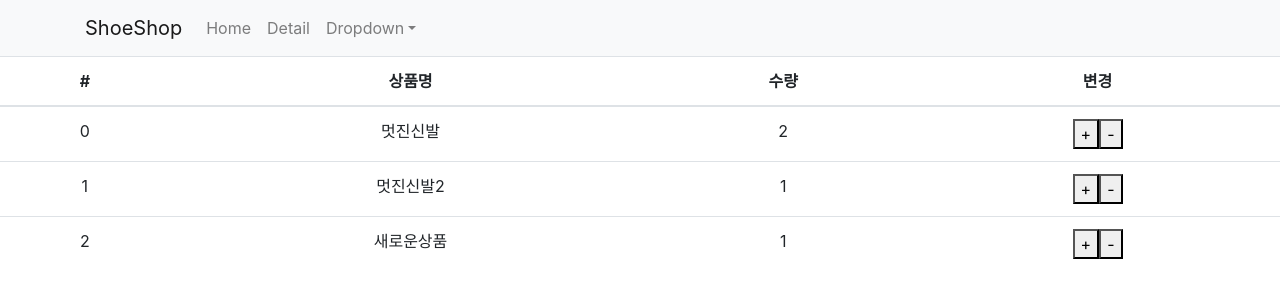
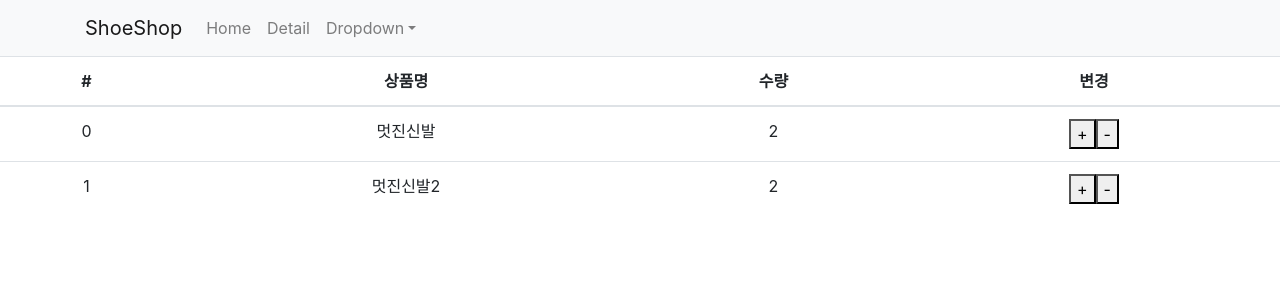
Before and after one commit to Yeonlisa/Shop, a React (Create React App) app: page /detail/1 in a window 1280 px wide. Both pictures are taken after a click on the button "주문하기". Shown: the top 300 px of the page. Built offline with nearby package versions, Linux system fonts and the light colour scheme.

Commit message:
장바구니 기능 완성하기 가이드

```diff
--- a/src/App.js
+++ b/src/App.js
@@ -5,7 +5,7 @@ import './App.css';
 import Data from './data.js';
 import Detail from './Detail.js';
 import axios from 'axios';
-import { Link, Route, Switch } from 'react-router-dom';
+import { Link, Route, Switch, useHistory } from 'react-router-dom';
 
 import Cart from './Cart.js';
 
@@ -58,7 +58,7 @@ function App() {
               <div className="row">
                 {
                   shoes.map((a,i) => {
-                    return <Card shoes={shoes[i]} i={i} key={i}/>
+                    return <Card shoes={shoes[i]} i={i} key={i} />
                   })
                 }
               </div>
@@ -105,12 +105,14 @@ function App() {
 function Card(props) {
 
   let 재고 = useContext(재고context);
+  let history = useHistory();
 
   return (
-      <div className="col-md-4">
+      <div className="col-md-4" onClick={() => { history.push('/detail/' + props.shoes.id) }}>
+
         <img src={ 'https://codingapple1.github.io/shop/shoes' + (props.i+1) + '.jpg' } width="100%"/>
         <h4>{ props.shoes.title }</h4>
-        <p>{ props.shoes.content} & { props.shoes.price}</p>
+        <p>{ props.shoes.content } & { props.shoes.price }</p>
         <Test />
       </div>
   )
--- a/src/Cart.js
+++ b/src/Cart.js
@@ -28,9 +28,9 @@ function Cart(props) {
                                     <td>{ a.name }</td>
                                     <td>{ a.quan }</td>
                                     <td>
-                                        <button onClick={() => { dispatch({ type : '수량증가' }) }}>
+                                        <button onClick={() => { dispatch({ type : '수량증가', 데이터 : a.id }) }}>
                                         +</button>
-                                        <button onClick={() => { dispatch({ type : '수량감소' }) }}>
+                                        <button onClick={() => { dispatch({ type : '수량감소', 데이터 : a.id }) }}>
                                         -</button>
                                     </td>
                                 </tr>
@@ -39,6 +39,8 @@ function Cart(props) {
                     }
                 </tbody>
             </Table>
+
+
             { props.alert열렸니 === true
                 ? (<div className="my-alert2">
                     <p>지금 구매하시면 신규할인 20%</p>
--- a/src/Detail.js
+++ b/src/Detail.js
@@ -39,10 +39,10 @@ function Detail(props) {
     },[]);
 
     let { id } = useParams();
-    let 찾은상품 = props.shoes.find((상품) =>{
-        return 상품.id == id
-    });
     let history = useHistory();
+    let 찾은상품 = props.shoes.find(x => x.id == id);
+    let [탭, 탭변경] = useState(0);
+    let [click, setClick] = useState(false);
 
     return(
         <div className="container">
@@ -61,7 +61,7 @@ function Detail(props) {
                 <div className="col-md-6">
                     <img src="https://codingapple1.github.io/shop/shoes1.jpg" width="100%" />
                 </div>
-                <div className="col-md-6 mt-4">
+                <div className="col-md-6 mt-2">
                     <h4 className="pt-5">{찾은상품.title}</h4>
                     <p>{찾은상품.content}</p>
                     <p>{찾은상품.price}원</p>
@@ -71,9 +71,10 @@ function Detail(props) {
 
                     <button className="btn btn-danger" onClick={() => {
                         props.재고변경([9,11,12])
-                        props.dispatch({ type: '항목추가', payload : { id : 2, name : '새로운상품', quan : 1 } });
+                        props.dispatch({ type: '항목추가', 데이터 : { id : 찾은상품.id, name : 찾은상품.title, quan : 1 } });
                         history.push('/cart');
-                    }}>주문하기</button>&nbsp;
+                    }}>주문하기</button>
+                    &nbsp;
                     <button className="btn btn-danger" onClick={() => {
                         history.push('/')
                     }}>뒤로가기</button>
--- a/src/index.js
+++ b/src/index.js
@@ -24,27 +24,36 @@ function reducer2(state = alert초기값, 액션) {
 
 let 초기값 = [
   { id : 0, name : '멋진신발', quan : 2 },
-  { id : 1, name: '멋진신발2', quan : 1 }
+  { id : 1, name : '멋진신발2', quan : 1 }
 ];
 
 
 function reducer(state = 초기값, 액션) {
   if( 액션.type === '항목추가') {
 
-    let copy = [...state];
-    copy.push(액션.payload);
-    return copy
+    // state안에 id : 액션.데이터 인게 있나?
+    let found = state.findIndex((a) => { return a.id === 액션.데이터.id });
+
+    if(found >= 0) {
+      let copy = [...state];
+      copy[found].quan++;
+      return copy
+    } else {
+      let copy = [...state];
+      copy.push(액션.데이터);
+      return copy
+    }
 
   } else if( 액션.type === '수량증가') {
 
     let copy = [...state];
-    copy[0].quan++;
+    copy[액션.데이터].quan++;
     return copy
 
   } else if( 액션.type === '수량감소') {
 
     let copy = [...state];
-    copy[0].quan--;
+    copy[액션.데이터].quan--;
     return copy
 
   } else {
```
